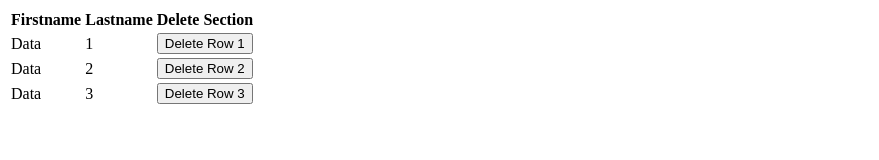
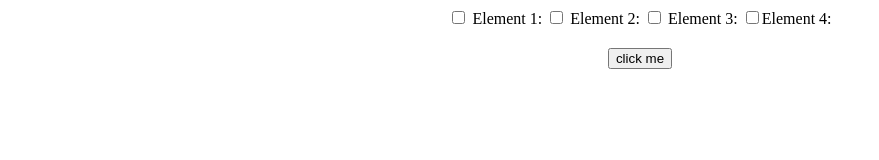
Before and after one commit to RahulChaudhary-Cedcoss/JQuery-Hands-On-, a plain HTML site: page src/index.html in a window 1280 px wide. Shown: the whole page, without its empty margins (0-879 px from the left). Drawn offline with nearby package versions, Linux system fonts and the light colour scheme.

Commit message:
Finds all elements that are checked or selected.

```diff
--- a/src/index.html
+++ b/src/index.html
@@ -8,46 +8,34 @@
     <title>JQuery Hands-On</title>
     <script src="https://ajax.googleapis.com/ajax/libs/jquery/3.6.0/jquery.min.js"></script>
     <style>
+        button {
+            margin-top: 20px;
+        }
     </style>
 </head>
-<script>
-    $(document).ready(function(){
-        $('#button1').click(function(){
-            $('#r1').remove();
-        });
-    $('#button2').click(function(){
-     $('#r2').remove();
-     });
-     $('#button3').click(function(){
-     $('#r3').remove();
-     });
-  });
 
-</script>
+    <body style="text-align:center;" id="body">
 
-<body>
-   <table>
-    <tr>
-        <th>Firstname</th>
-        <th>Lastname</th>
-        <th>Delete Section</th>
-        </tr>
-        <tr id="r1">
-        <td>Data</td>
-        <td>1</td>
-        <td><input id="button1" type="button" value="Delete Row 1" /></td>
-        </tr>
-        <tr id="r2">
-         <td>Data</td>
-         <td>2</td>
-         <td><input id="button2" type="button" value="Delete Row 2" /></td>
-         </tr>
-         <tr id="r3">
-          <td>Data</td>
-          <td>3</td>
-          <td><input id="button3" type="button" value="Delete Row 3" /></td>
-          </tr>
-   </table>
-</body>
+        <input type="checkbox" name="type" value="Element 1" /> Element 1:
+        <input type="checkbox" name="type" value="Element 2" /> Element 2:
+        <input type="checkbox" name="type" value="Element 3" /> Element 3:
+        <input type="checkbox" name="type" value="Element 4" />Element 4:
+        <br>
+        <button>
+            click me
+        </button>
+        <p id="display">
+        </p>
+        <script>
+
+            $('button').on('click', function() {
+                    var array = [];
+                    $("input:checked").each(function() {
+                        array.push($(this).val());
+                    });
+                    $('#display').text(array);
+                });
+        </script>
+        </body>
 
 </html>
```
